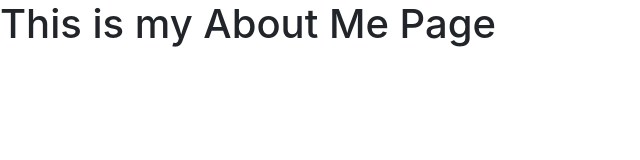
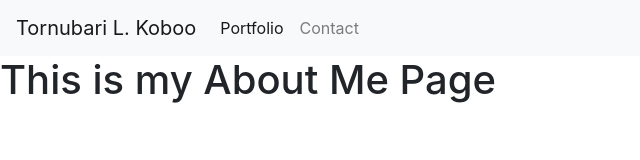
Before and after one commit to TornubariKoboo/Responsive_Portfolio, a plain HTML site: page index.html in a window 1280 px wide. Shown: the whole page, without its empty margins (0-640 px from the left). Drawn offline with nearby package versions, Linux system fonts and the light colour scheme.

Commit message:
updated nav bar on portfolio

```diff
--- a/index.html
+++ b/index.html
@@ -33,6 +33,22 @@
       ></script>
     </head>
     <body>
+        <nav class="navbar navbar-expand-lg navbar-light bg-light">
+            <a class="navbar-brand" href="./index.html">Tornubari L. Koboo</a>
+            <button class="navbar-toggler" type="button" data-toggle="collapse" data-target="#navbarSupportedContent" aria-controls="navbarSupportedContent" aria-expanded="false" aria-label="Toggle navigation">
+              <span class="navbar-toggler-icon"></span>
+            </button>
+
+            <div class="collapse navbar-collapse" id="navbarSupportedContent">
+              <ul class="navbar-nav mr-auto">
+                <li class="nav-item active">
+                  <a class="nav-link" href="#">Portfolio</a>
+                </li>
+                <li class="nav-item">
+                  <a class="nav-link" href="#">Contact</a>  <!--have to firgure out to link pages-->
+                </li>
+            </div>
+          </nav>
 <h1> This is my About Me Page</h1>
         <script src="" async defer></script>
     </body>
```
